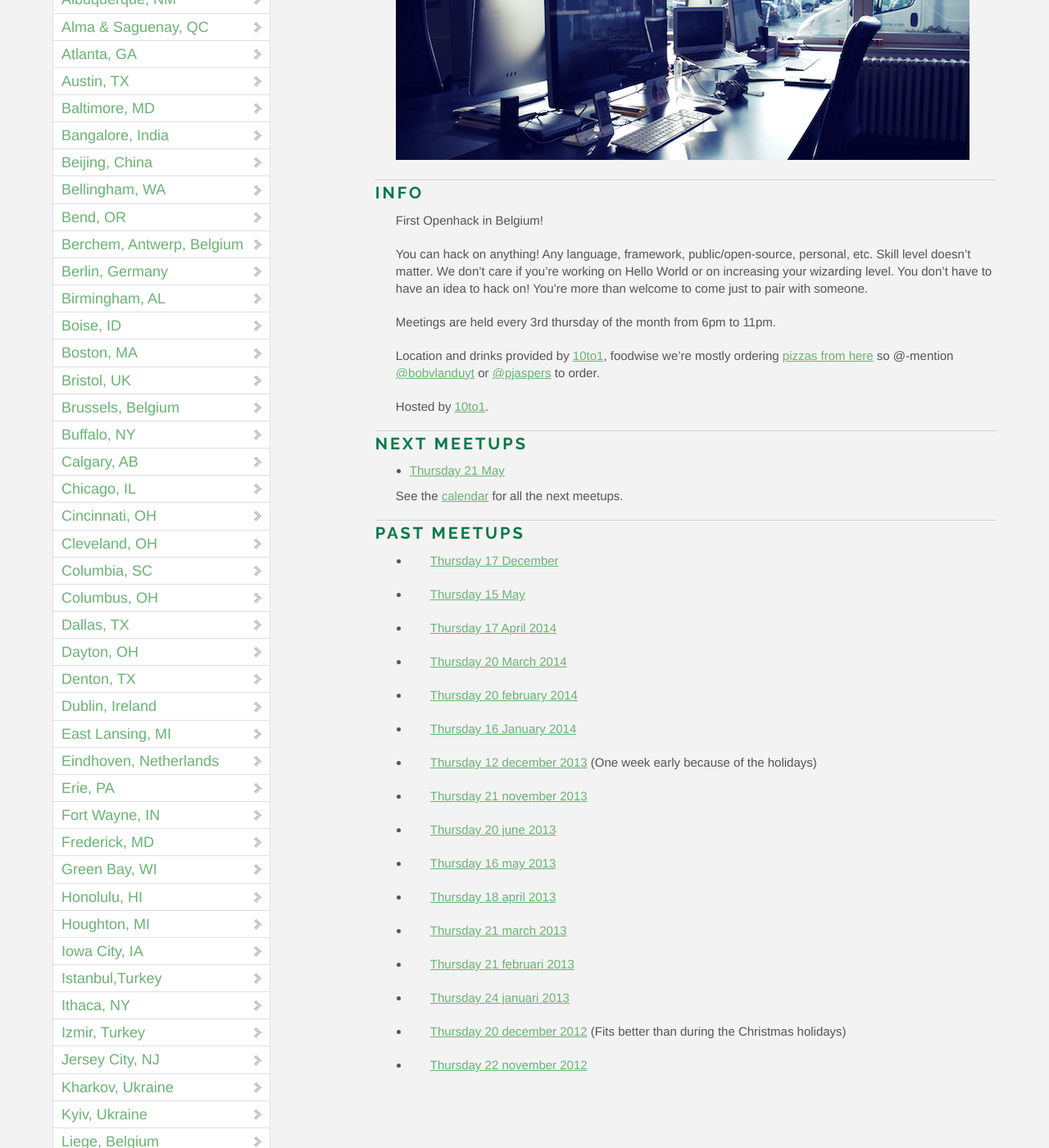
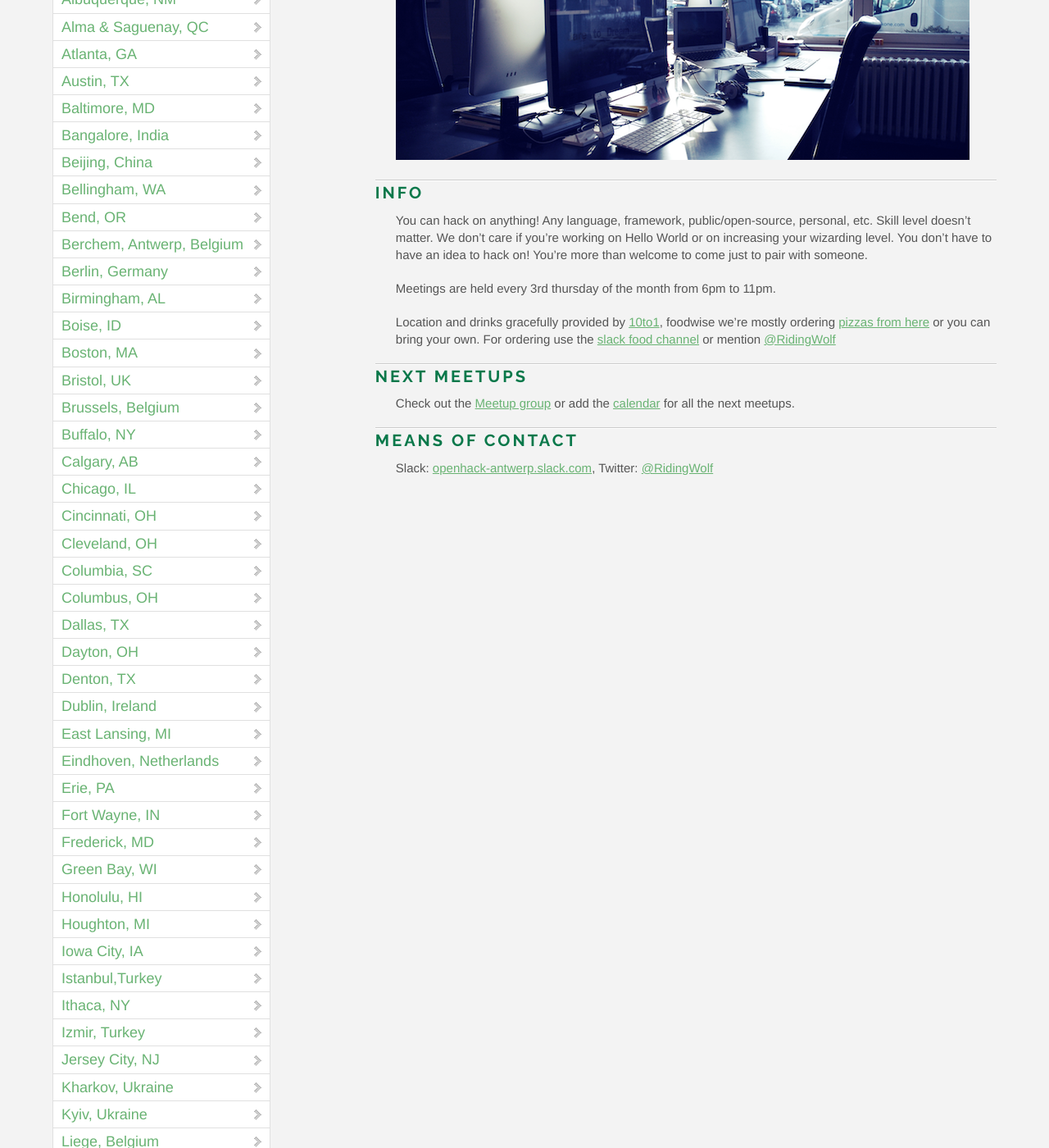
Before and after one commit to OpenHack/openhack.github.com, a Jekyll site: the page built from berchem/index.markdown, in a window 1280 px wide and 1400 px high, scrolled down 266 px. Shown: the whole window at 82% size. Built offline with Jekyll 4.4.1, drawn with Linux system fonts in a browser that asks for light colours; nearby versions of some CDN libraries; comment, search, counter and statistics services are not loaded.

Commit message:
updated openhack berchem

```diff
--- a/berchem/index.markdown
+++ b/berchem/index.markdown
@@ -9,54 +9,21 @@ title: OpenHack - Berchem, Antwerp, Belgium
 
 ### Info
 
-First Openhack in Belgium!
-
 You can hack on anything! Any language, framework, public/open-source, personal, etc.
 Skill level doesn’t matter. We don’t care if you’re working on Hello World or on increasing your wizarding level.
 You don’t have to have an idea to hack on! You’re more than welcome to come just to pair with someone.
 
 Meetings are held every 3rd thursday of the month from 6pm to 11pm.
 
-Location and drinks provided by [10to1](http://10to1.be), foodwise we're mostly ordering [pizzas from here](http://www.just-eat.be/restaurants-pizza-apetito-antwerpen/menu) so @-mention [@bobvlanduyt](https://twitter.com/bobvlanduyt) or [@pjaspers](https://twitter.com/pjaspers) to order.
-
-Hosted by [10to1](http://10to1.be).
+Location and drinks gracefully provided by [10to1](http://10to1.be){:target="_blank"}, foodwise we're mostly ordering [pizzas from here](http://www.just-eat.be/restaurants-pizza-apetito-antwerpen/menu){:target="_blank"} or you can bring your own.
+For ordering use the [slack food channel](https://openhack-antwerp.slack.com/messages/food/){:target="_blank"} or mention [@RidingWolf](https://twitter.com/ridingwolf){:target="_blank"}
 
 ### Next meetups
 
-- [Thursday 21 May]()
+Check out the [Meetup group](http://www.meetup.com/OpenHack-Antwerpen/)
+or add the [calendar](https://www.google.com/calendar/embed?src=74bgcbj8qtbqkcdj8iggp5grdc%40group.calendar.google.com&ctz=Europe/Brussels) for all the next meetups.
 
-See the [calendar](https://www.google.com/calendar/embed?src=74bgcbj8qtbqkcdj8iggp5grdc%40group.calendar.google.com&ctz=Europe/Brussels) for all the next meetups.
+### Means of contact
 
-### Past meetups
-
-- [Thursday 17 December]()
-
-- [Thursday 15 May]()
-
-- [Thursday 17 April 2014]()
-
-- [Thursday 20 March 2014]()
-
-- [Thursday 20 february 2014](https://plus.google.com/events/cl4v62prp56k22l70d660efrcvg?authkey=CIHq1fCFh6K4Rg)
-
-- [Thursday 16 January 2014](https://plus.google.com/events/cl4v62prp56k22l70d660efrcvg?authkey=CIHq1fCFh6K4Rg)
-
-- [Thursday 12 december 2013](https://plus.google.com/events/ckuuuh73g22rnn9li0eptb3ueg8) (One week early because of the holidays)
-
-- [Thursday 21 november 2013](https://plus.google.com/events/cunj4ep8gskbj4ee3cof9ipuubg)
-
-- [Thursday 20 june 2013](https://plus.google.com/events/cokhr0ks7a11te86kodgud9g9ho)
-
-- [Thursday 16 may 2013](https://plus.google.com/events/c337t17sasffoo9j77buopsaua4)
-
-- [Thursday 18 april 2013](https://plus.google.com/events/c3kg1ho23bvmr78k2td4eou1348)
-
-- [Thursday 21 march 2013](https://plus.google.com/events/celpj2hjjgnpj8dpb49gbbbd2o0)
-
-- [Thursday 21 februari 2013](https://plus.google.com/events/cpvqhk3n9pb7089au7h4euqdgd0)
-
-- [Thursday 24 januari 2013](https://plus.google.com/events/c9a0i60j1o70as08fiq06v7qk40)
-
-- [Thursday 20 december 2012](https://plus.google.com/events/cq1og1l7tr2u94u3vk2v6jf9v8c) (Fits better than during the Christmas holidays)
-
-- [Thursday 22 november 2012](https://plus.google.com/events/canss1e1g916ov33rttg1btqrpc)
+Slack: [openhack-antwerp.slack.com](https://openhack-antwerp.slack.com/messages/food/){:target="_blank"},
+Twitter: [@RidingWolf](https://twitter.com/ridingwolf){:target="_blank"}
```
